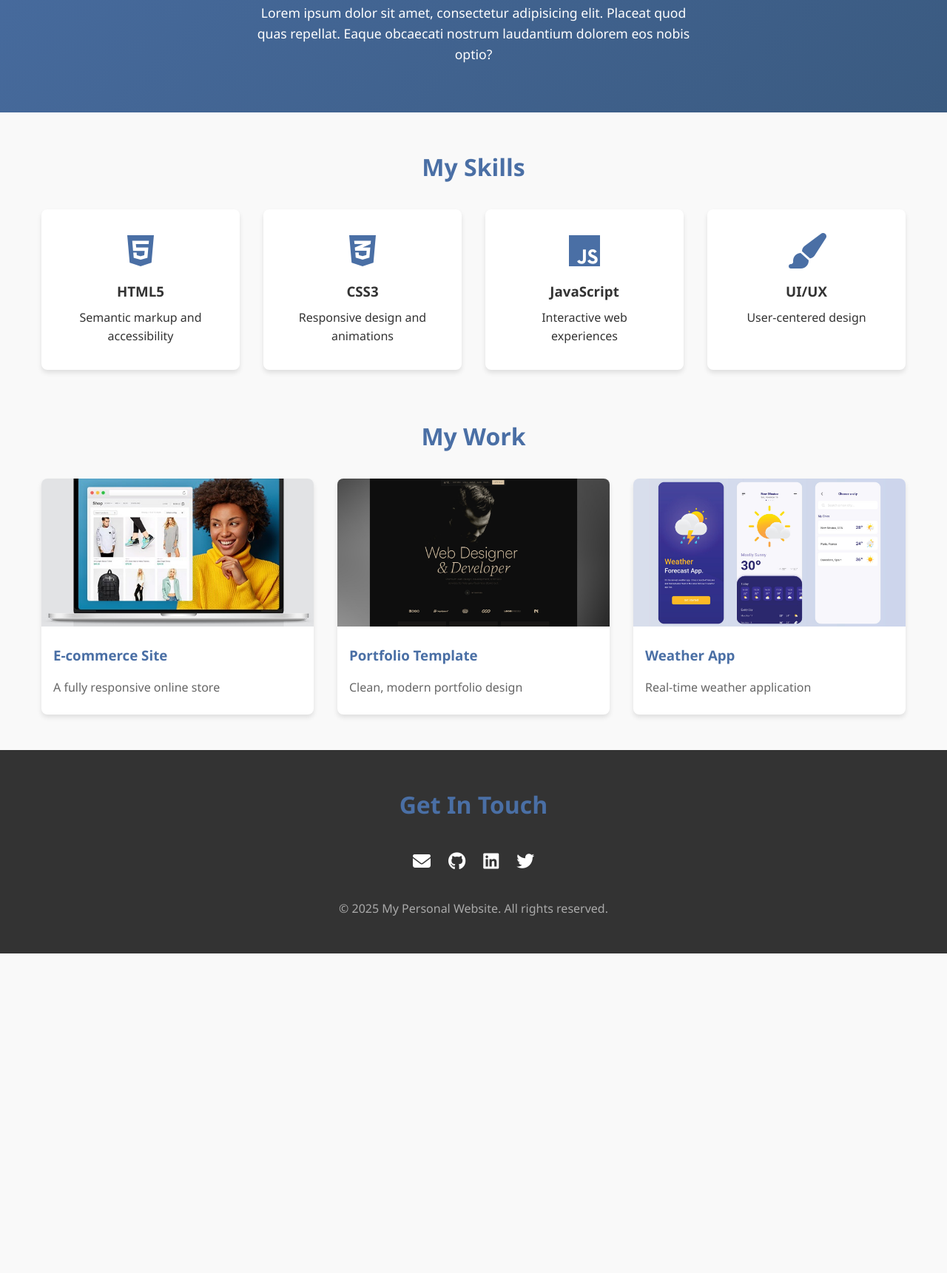
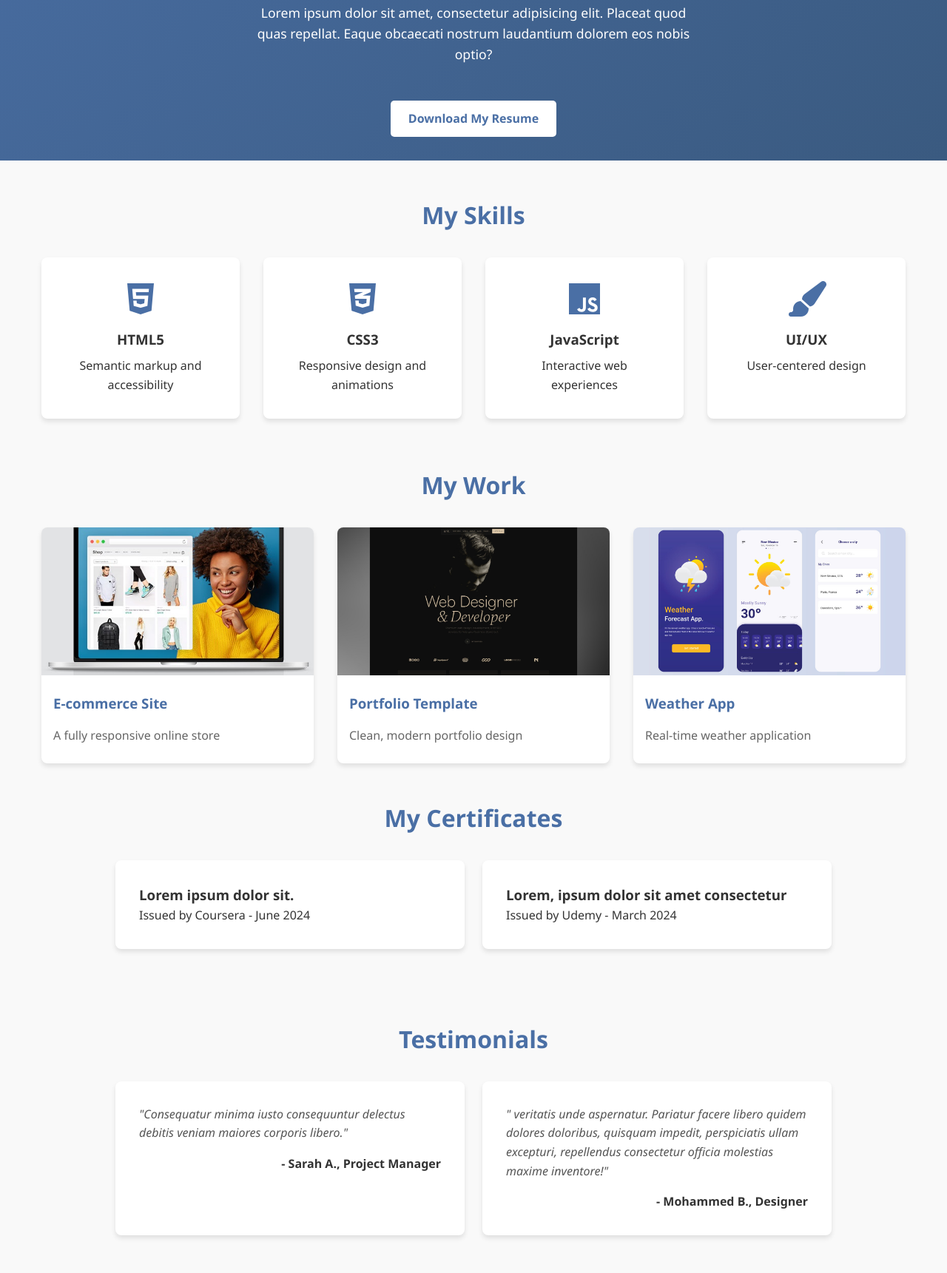
Before and after one commit to dalal-abdulghani/Profile, a plain HTML site: page index.html in a window 1280 px wide. Shown: the part 430-2151 px from the top of the page at 74% size. Before the commit the page ends 1719 px from the top, so only its background shows below. Drawn offline with Linux system fonts and the light colour scheme.

Commit message:
feat: Add Certificates, Testimonials, Resume Download, and Scroll-to-Top Button

```diff
--- a/css/styles.css
+++ b/css/styles.css
@@ -185,3 +185,75 @@ footer {
         height: 150px;
     }
 }
+
+
+.download-cv {
+    display: inline-block;
+    margin-top: 1rem;
+    background-color: #fff;
+    color: #4a6fa5;
+    padding: 0.75rem 1.5rem;
+    border-radius: 5px;
+    text-decoration: none;
+    font-weight: bold;
+    transition: background-color 0.3s;
+}
+
+.download-cv:hover {
+    background-color: rgba(255, 255, 255, 0.2);
+    color: white;
+}
+
+.certificates-section,
+.testimonials-section {
+    padding: 3rem 1rem;
+    max-width: 1000px;
+    margin: 0 auto;
+}
+
+.certificates-container,
+.testimonials-container {
+    display: grid;
+    gap: 1.5rem;
+    grid-template-columns: repeat(auto-fit, minmax(300px, 1fr));
+}
+
+.certificate-item,
+.testimonial {
+    background-color: white;
+    padding: 2rem;
+    border-radius: 8px;
+    box-shadow: 0 4px 6px rgba(0,0,0,0.1);
+}
+
+.testimonial p {
+    font-style: italic;
+    color: #555;
+}
+
+.testimonial h4 {
+    margin-top: 1rem;
+    text-align: right;
+    color: #333;
+}
+
+/* Scroll to Top Button */
+#scrollToTopBtn {
+    position: fixed;
+    bottom: 40px;
+    right: 30px;
+    display: none;
+    background-color: #4a6fa5;
+    color: white;
+    border: none;
+    padding: 0.75rem 1rem;
+    border-radius: 50%;
+    font-size: 1.2rem;
+    cursor: pointer;
+    z-index: 1000;
+    transition: background-color 0.3s;
+}
+
+#scrollToTopBtn:hover {
+    background-color: #3a5a80;
+}
--- a/index.html
+++ b/index.html
@@ -14,6 +14,8 @@
                 <li><a href="#bio">Bio</a></li>
                 <li><a href="#skills">Skills</a></li>
                 <li><a href="#portfolio">Portfolio</a></li>
+                <li><a href="#certificates">Certificates</a></li>
+                <li><a href="#testimonials">Testimonials</a></li>
                 <li><a href="#contact">Contact</a></li>
             </ul>
         </nav>
@@ -22,6 +24,7 @@
             <img src="/images/avatar.jpg" alt="Profile Picture" class="profile-img">
             <h1>Hello, I'm Dalal</h1>
             <p class="bio-text">Lorem ipsum dolor sit amet, consectetur adipisicing elit. Placeat quod quas repellat. Eaque obcaecati nostrum laudantium dolorem eos nobis optio?</p>
+            <a href="/documents/Dalal_CV.pdf" download class="download-cv">Download My Resume</a>
         </div>
     </header>
 
@@ -72,6 +75,35 @@
                 </div>
             </div>
         </section>
+
+        <section class="certificates-section" id="certificates">
+            <h2>My Certificates</h2>
+            <div class="certificates-container">
+                <div class="certificate-item">
+                    <h3>Lorem ipsum dolor sit.</h3>
+                    <p>Issued by Coursera - June 2024</p>
+                </div>
+                <div class="certificate-item">
+                    <h3>Lorem, ipsum dolor sit amet consectetur
+                    </h3>
+                    <p>Issued by Udemy - March 2024</p>
+                </div>
+            </div>
+        </section>
+
+        <section class="testimonials-section" id="testimonials">
+            <h2>Testimonials</h2>
+            <div class="testimonials-container">
+                <div class="testimonial">
+                    <p>"Consequatur minima iusto consequuntur delectus debitis veniam maiores corporis libero."</p>
+                    <h4>- Sarah A., Project Manager</h4>
+                </div>
+                <div class="testimonial">
+                    <p>" veritatis unde aspernatur. Pariatur facere libero quidem dolores doloribus, quisquam impedit, perspiciatis ullam excepturi, repellendus consectetur officia molestias maxime inventore!"</p>
+                    <h4>- Mohammed B., Designer</h4>
+                </div>
+            </div>
+        </section>
     </main>
 
     <footer id="contact">
@@ -84,5 +116,26 @@
         </div>
         <p class="copyright">&copy; 2025 My Personal Website. All rights reserved.</p>
     </footer>
+
+    <button id="scrollToTopBtn" title="Go to top"><i class="fas fa-arrow-up"></i></button>
+
+    <script>
+        const scrollToTopBtn = document.getElementById("scrollToTopBtn");
+
+        window.addEventListener("scroll", () => {
+            if (window.scrollY > 300) {
+                scrollToTopBtn.style.display = "block";
+            } else {
+                scrollToTopBtn.style.display = "none";
+            }
+        });
+
+        scrollToTopBtn.addEventListener("click", () => {
+            window.scrollTo({
+                top: 0,
+                behavior: "smooth"
+            });
+        });
+    </script>
 </body>
 </html>
```
